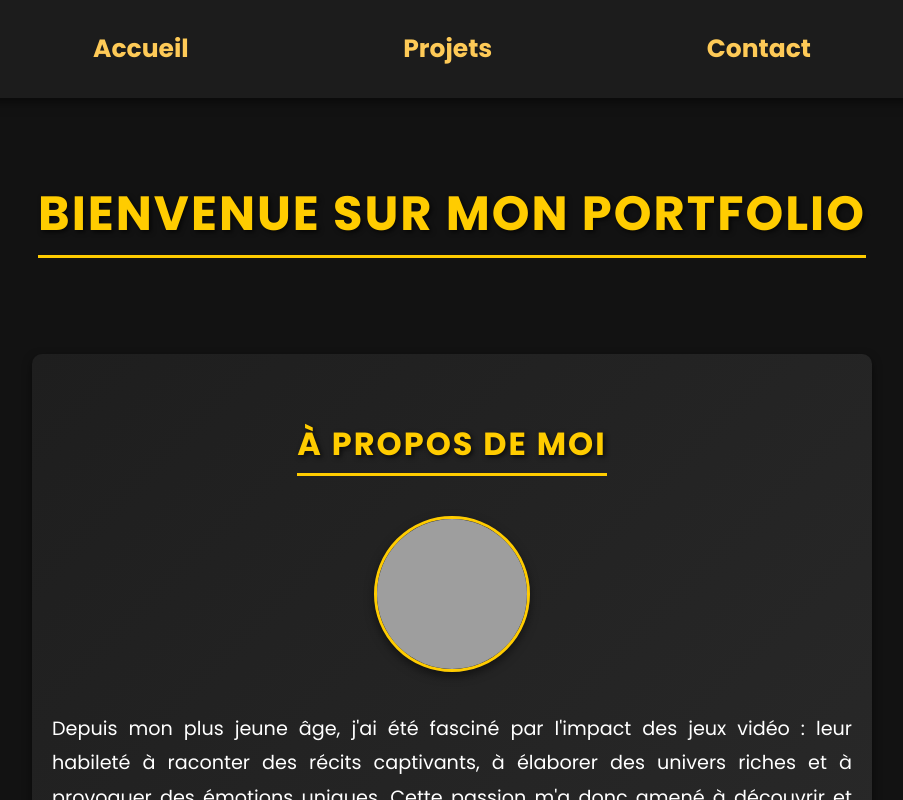
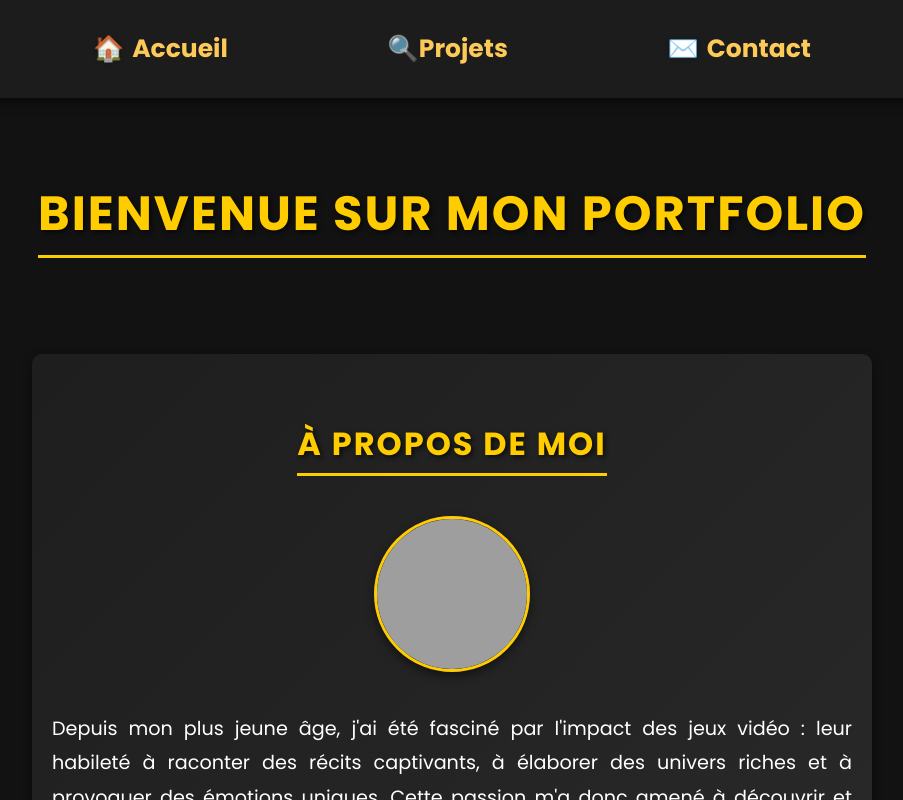
Before and after one commit to GolfOcean334/golfocean334.github.io, a plain HTML site: page index.html in a window 1280 px wide. Shown: the whole page, without its empty margins (188-1091 px from the left). Drawn offline with Linux system fonts and the light colour scheme; grey boxes are pictures that could not be loaded.

Commit message:
MAJ de la navbar sur tous les fichier important

```diff
--- a/css/stylesContact.css
+++ b/css/stylesContact.css
@@ -34,14 +34,50 @@ body {
     padding: 10px 25px;
     border-radius: 5px;
     transition: background-color 0.3s ease, transform 0.3s ease;
+    position: relative; /* nécessaire pour le ::after */
+}
+
+#nav-home-link::before {
+    content: "🏠";
+    margin-right: 8px;
+    filter: drop-shadow(0 0 2px rgba(0,0,0,0.4));
+}
+
+#nav-contact-link::before {
+    content: "✉️";
+    margin-right: 8px;
+    filter: drop-shadow(0 0 2px rgba(0,0,0,0.4));
+}
+
+
+/* Icône loupe avant le texte */
+#nav-projects-link::before {
+    content: "🔍";
+}
+
+/* Barre dégradée sous chaque bouton de la navbar */
+.navbar a::after {
+    content: "";
+    position: absolute;
+    left: 14px;
+    right: 14px;
+    bottom: 6px;
+    height: 3px;
+    background: linear-gradient(90deg, #ff6b6b, #feca57, #48dbfb);
+    border-radius: 2px;
+    transform: scaleX(0);
+    transform-origin: right;
+    transition: transform 0.35s ease;
+}
+.navbar a:hover::after,
+.navbar a:focus-visible::after {
+    transform: scaleX(1);
+    transform-origin: left;
 }
 
 .navbar a:hover,
 .navbar a.active {
     color: #ffffff;
-    background-color: #ff6b6b; /* Rouge vif de la palette */
-    transform: scale(1.1);
-    box-shadow: 0 4px 10px rgba(255, 107, 107, 0.5);
 }
 
 /* Souligner l’onglet courant "Projets" dans la navbar */
@@ -56,6 +92,7 @@ body {
     box-shadow: 0 4px 15px rgba(0, 0, 0, 0.7);
 }
 
+/* Contact Page Styles */
 .contact-content {
     max-width: 600px;
     margin: 2em auto;
--- a/css/stylesIndex.css
+++ b/css/stylesIndex.css
@@ -41,14 +41,50 @@ body {
     padding: 10px 25px;
     border-radius: 5px;
     transition: background-color 0.3s ease, transform 0.3s ease;
+    position: relative; /* nécessaire pour le ::after */
+}
+
+#nav-home-link::before {
+    content: "🏠";
+    margin-right: 8px;
+    filter: drop-shadow(0 0 2px rgba(0,0,0,0.4));
+}
+
+#nav-contact-link::before {
+    content: "✉️";
+    margin-right: 8px;
+    filter: drop-shadow(0 0 2px rgba(0,0,0,0.4));
+}
+
+
+/* Icône loupe avant le texte */
+#nav-projects-link::before {
+    content: "🔍";
+}
+
+/* Barre dégradée sous chaque bouton de la navbar */
+.navbar a::after {
+    content: "";
+    position: absolute;
+    left: 14px;
+    right: 14px;
+    bottom: 6px;
+    height: 3px;
+    background: linear-gradient(90deg, #ff6b6b, #feca57, #48dbfb);
+    border-radius: 2px;
+    transform: scaleX(0);
+    transform-origin: right;
+    transition: transform 0.35s ease;
+}
+.navbar a:hover::after,
+.navbar a:focus-visible::after {
+    transform: scaleX(1);
+    transform-origin: left;
 }
 
 .navbar a:hover,
 .navbar a.active {
     color: #ffffff;
-    background-color: #ff6b6b; /* Rouge vif de la palette */
-    transform: scale(1.1);
-    box-shadow: 0 4px 10px rgba(255, 107, 107, 0.5);
 }
 
 /* Souligner l’onglet courant "Projets" dans la navbar */
--- a/css/stylesProjects.css
+++ b/css/stylesProjects.css
@@ -58,6 +58,11 @@ body {
     filter: drop-shadow(0 0 2px rgba(0,0,0,0.4));
 }
 
+/* Icône loupe avant le texte */
+#nav-projects-link::before {
+    content: "🔍";
+}
+
 /* Barre dégradée sous chaque bouton de la navbar */
 .navbar a::after {
     content: "";
@@ -101,11 +106,6 @@ body {
     cursor: pointer;
     border: 2px solid transparent;
     background: rgba(18, 18, 18, 0.05);
-}
-
-/* Icône loupe avant le texte */
-#nav-projects-link::before {
-    content: "🔍";
 }
 
 /* Pulse d’attention tant que le filtre est fermé */
@@ -195,17 +195,37 @@ body {
 }
 
 .project {
-    background: rgba(30, 30, 30, 0.65); /* Fond semi-transparent pour s'harmoniser avec le gradient */
+    background: rgba(30, 30, 30, 0.65);
     padding: 20px;
     border-radius: 50px;
     text-align: center;
     box-shadow: 0 4px 10px rgba(0, 0, 0, 0.3);
     transition: transform 0.3s ease, box-shadow 0.3s ease;
+    position: relative;
+    z-index: 0;
+}
+
+.project::after {
+    content: "";
+    position: absolute;
+    inset: -10px;
+    border-radius: inherit;
+    background: linear-gradient(90deg, #48dafbd5, #fec957cc, #ff6b6bd0);
+    filter: blur(20px);
+    opacity: 0;
+    transition: opacity .25s ease, filter .25s ease;
+    z-index: -1;
+    pointer-events: none;
+}
+
+.project:hover::after {
+    opacity: 0.9;
+    filter: blur(20px);
 }
 
 .project:hover {
-    transform: scale(1.04); /* Légère mise en avant au survol */
-    box-shadow: 0 6px 15px rgba(255, 107, 107, 0.5);
+    transform: scale(1.04);
+    box-shadow: 0 6px 15px rgba(0, 0, 0, 0.55);
 }
 
 .project-info h2 {
--- a/index.html
+++ b/index.html
@@ -13,9 +13,9 @@
     <!-- Navbar -->
     <nav class="navbar">
         <ul>
-            <li><a href="index.html">Accueil</a></li>
-            <li><a href="projects.html" class="project-button-navbar">Projets</a></li>
-            <li><a href="contact.html">Contact</a></li>
+            <li><a id="nav-home-link">Accueil</a></li>
+            <li><a href="projects.html" class="project-button-navbar" id="nav-projects-link">Projets</a></li>
+            <li><a href="contact.html" id="nav-contact-link">Contact</a></li>
         </ul>
     </nav>
 
```
Also changed, not shown: contact.html (+3 -3 lines).
